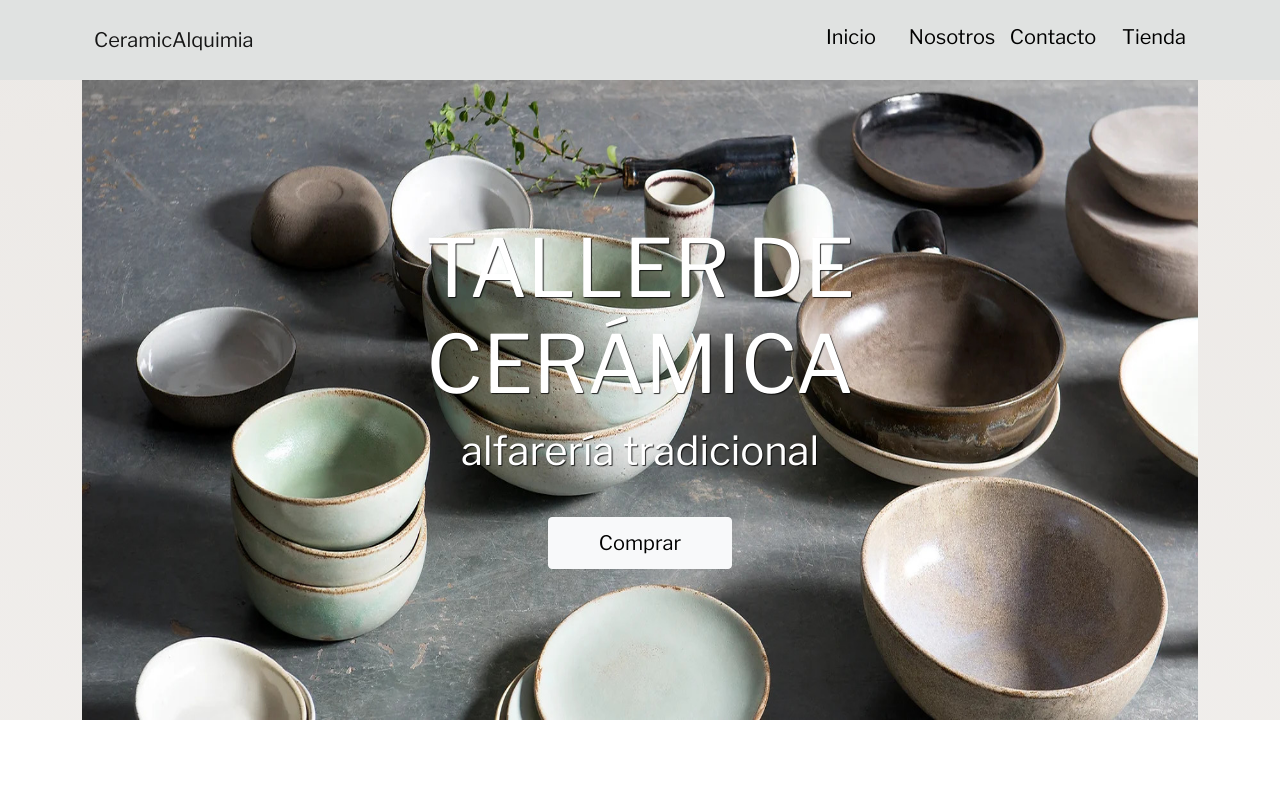
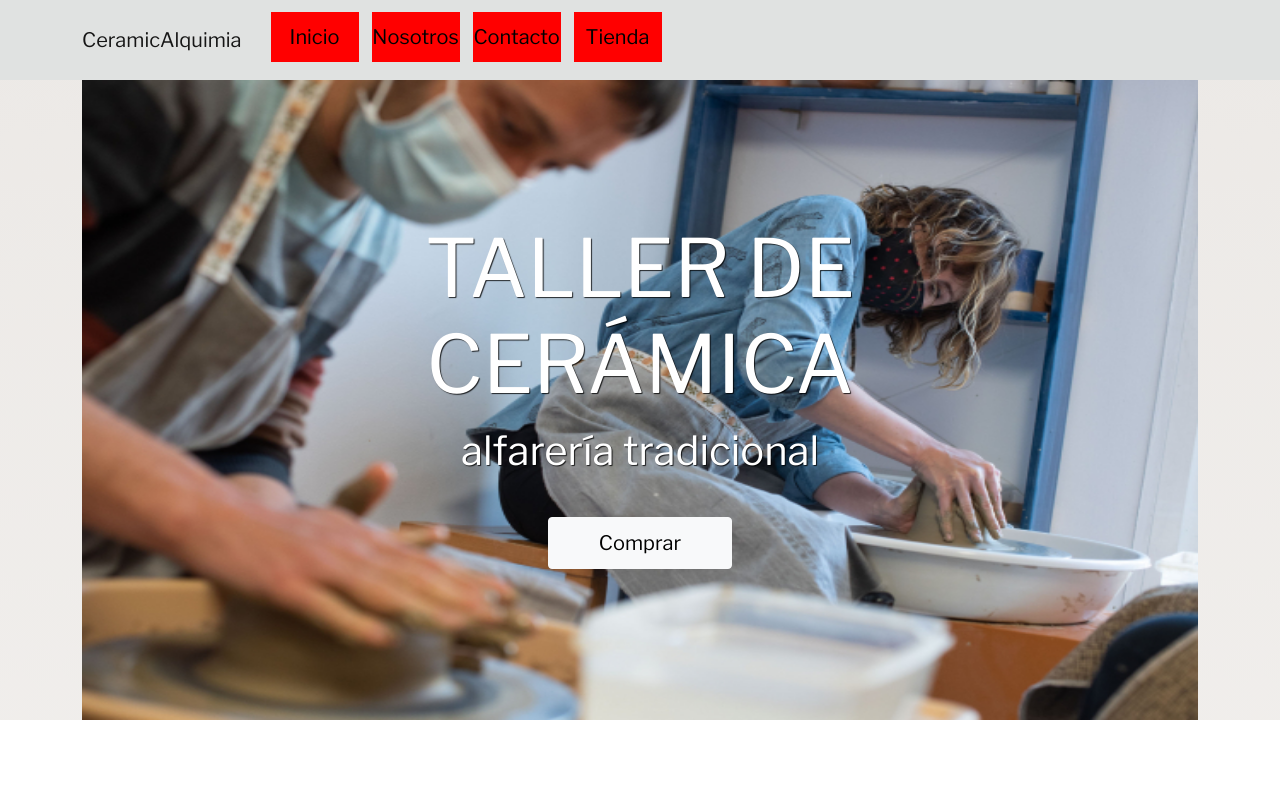
Before and after one commit to JuaniPrez/Ceramicalquimia.github.io, a plain HTML site: page index.html in a window 1280 px wide. Shown: the top 797 px of the page. Drawn offline with nearby package versions, Linux system fonts and the light colour scheme.

Commit message:
Correccion de errores

```diff
--- a/estilos-css/estilos.css
+++ b/estilos-css/estilos.css
@@ -18,6 +18,10 @@ header{
     width: 100%;
     z-index: 9999;
 }
+
+/* #navbar-nav {
+    padding-left: 96%;
+} */
 header a{
     font-family: 'Libre Franklin', sans-serif;
     font-weight: 400;
@@ -27,7 +31,7 @@ header a{
     margin: 4px 0px 10px 13px;
     padding: 10px 0px 10px 0px;
     text-align: center;
-    *background-color: red;
+    background-color: red;
     font-size: 20px;
     color: black;
 }
--- a/index.html
+++ b/index.html
@@ -3,23 +3,30 @@
 <head>
     <meta charset="UTF-8">
     <meta http-equiv="X-UA-Compatible" content="IE=edge">
+    <meta name="author" content="Juan Ignacio Perez">
     <meta name="viewport" content="width=device-width, initial-scale=1.0">
     <link href="https://cdn.jsdelivr.net/npm/bootstrap@5.0.2/dist/css/bootstrap.min.css" rel="stylesheet" integrity="sha384-EVSTQN3/azprG1Anm3QDgpJLIm9Nao0Yz1ztcQTwFspd3yD65VohhpuuCOmLASjC" crossorigin="anonymous">
     <link rel="stylesheet" href="./estilos-css/estilos.css">
     <link rel="preconnect" href="https://fonts.googleapis.com">
     <link rel="preconnect" href="https://fonts.gstatic.com" crossorigin>
+    <link rel="icon" href="./img/logo.jpg" type="image/png">
     <link href="https://fonts.googleapis.com/css2?family=Libre+Franklin:wght@200;400;800&display=swap" rel="stylesheet">
     <title>CeramicAlquimia</title>
 </head>
 <body>
     <header>
         <div class="container">
+          <div class="row">
+            <div class="col-sm-12 col-md-12 col-lg-4 col-xl-4">
               <nav class="navbar navbar-expand-lg navbar-light">
+                <div class="row">
                   <div class="container-fluid">
                       <a class="navbar-brand" href="#">CeramicAlquimia</a>
                   </div>
+                </div>
+                  <div class="row">
                     <div class="collapse navbar-collapse" id="navbarText">
-                    <ul class="navbar-nav me-auto mb-2 mb-lg-0">
+                      <ul class="navbar-nav" id="navbar-nav">
                           <li class="nav-item">
                             <a class="nav-link" aria-current="page" href="#inicio" id="link">Inicio</a>
                           </li>
@@ -34,11 +41,16 @@
                           </li>
                       </ul>
                     </div>
+                  </div>
+                </div>
               </nav>
+            </div>
+          </div>
+        </div>
     </header>
     <main class="seccion_1">
         <div class="container">
-                <img src="./img/imagen01.jpg" class="img-fluid" alt="" id="inicio">
+                <img src="./img/foto_taller.jpeg"  class="img-fluid" alt="" id="inicio">
             <div class="titulo">
                 <div class="container">
                     <h1>TALLER DE CERÁMICA</h1>
```
Also changed, not shown: img/foto-taller02.jpeg (added), img/logo.jpg (added). Lines whose indentation alone changed are shown as unchanged.
